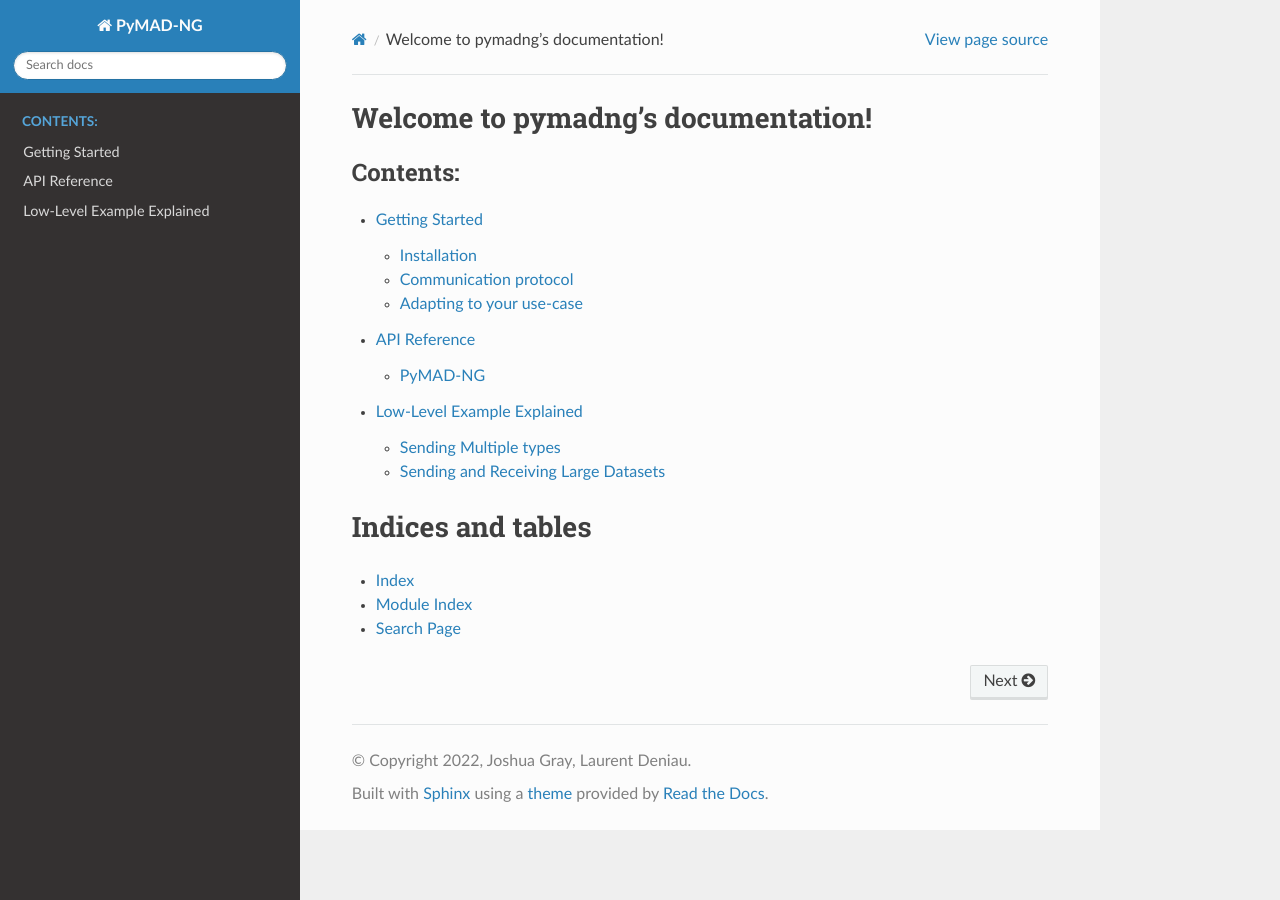
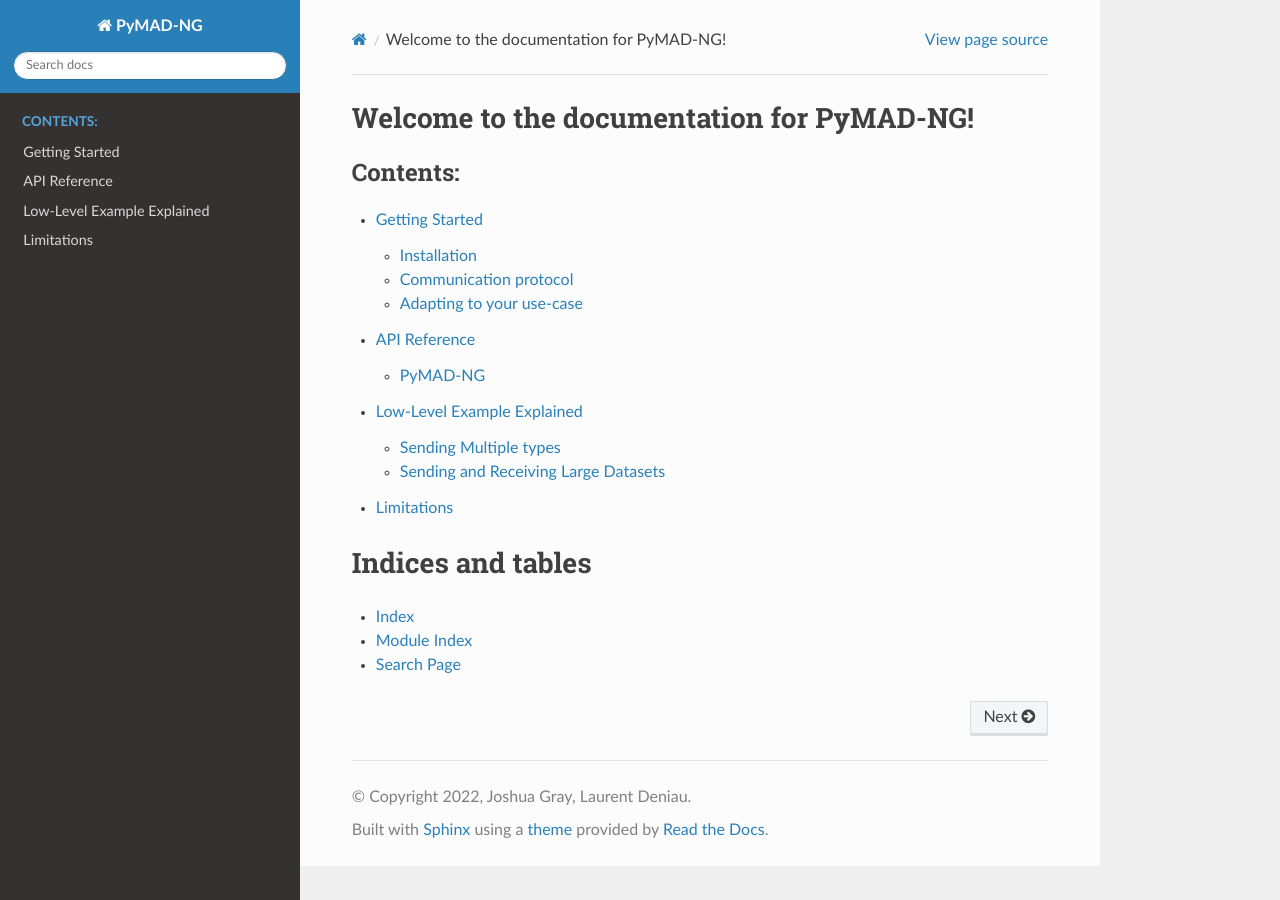
Before and after one commit to MethodicalAcceleratorDesign/MAD-NG.py, a Sphinx documentation site: the page built from docs/source/index.rst, in a window 1280 px wide. Built offline with Sphinx 7.4.7 and the Read the Docs theme 2.0.0, drawn with Linux system fonts in a browser that asks for light colours.

Commit message:
Add limitatiosns to index

```diff
--- a/docs/source/index.rst
+++ b/docs/source/index.rst
@@ -3,8 +3,8 @@
    You can adapt this file completely to your liking, but it should at least
    contain the root `toctree` directive.
 
-Welcome to pymadng's documentation!
-===================================
+Welcome to the documentation for PyMAD-NG!
+==========================================
 
 .. toctree::
    :maxdepth: 2
@@ -13,6 +13,7 @@
    gettingstarted
    modules
    ex-lowlevel
+   ex-limitations
 
 
 Indices and tables
```
